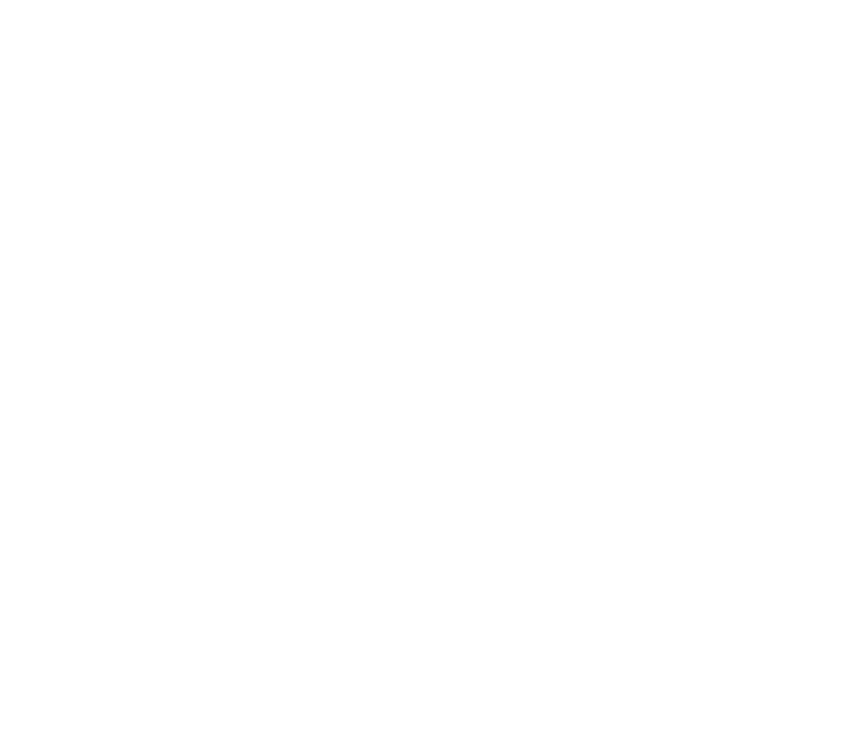
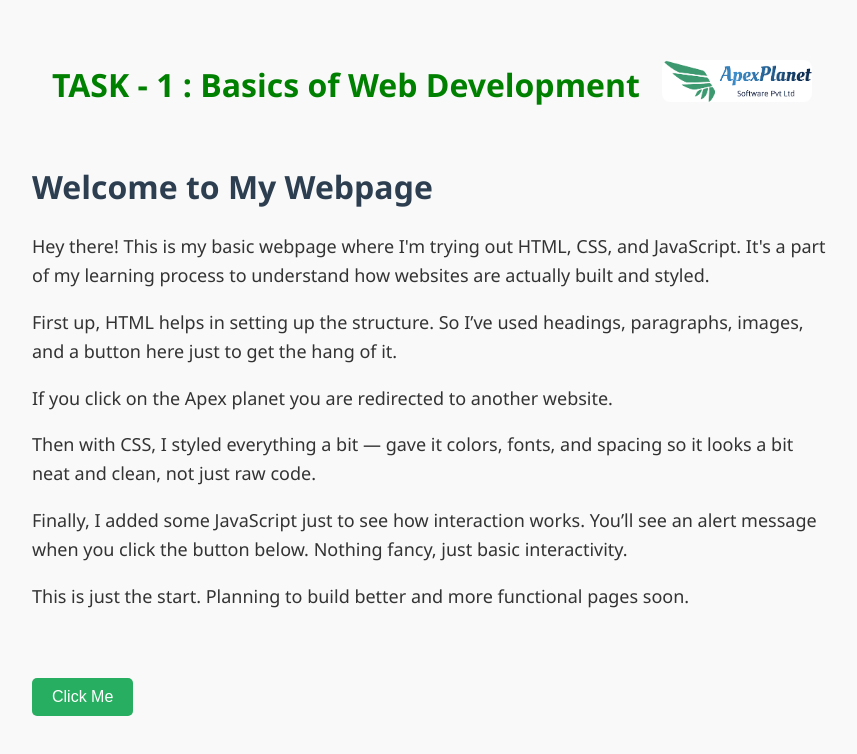
Before and after one commit to vamsi-krishna-7/apex, a plain HTML site: page Task 1/index.html in a window 1280 px wide. Shown: the whole page, without its empty margins (208-1065 px from the left). Drawn offline with Linux system fonts and the light colour scheme.

Commit message:
Add files via upload

```diff
--- a/Task 1/index.html
+++ b/Task 1/index.html
@@ -1,3 +1,47 @@
-<html>
+<!DOCTYPE html>
+<html lang="en">
+<head>
+    <meta charset="UTF-8">
+    <title>My First Webpage</title>
+    <link rel="stylesheet" href="style.css">
+</head>
+<body>
+    <div class="header-flex">
+    <h1>TASK - 1 : Basics of Web Development</h1>
+    <a href="https://apexplanet.in">
+        <img src="apex logo.png" alt="ApexPlanet Logo">
+    </a>
+    </div>
 
+    <h1>Welcome to My Webpage</h1>
+
+    <p>Hey there! This is my basic webpage where I'm trying out HTML, CSS, and JavaScript.
+       It's a part of my learning process to understand how websites are actually built and styled.</p>
+
+    <p>First up, HTML helps in setting up the structure.
+        So I’ve used headings, paragraphs, images, and a button here just to get the hang of it.</p>
+
+    <p>If you click on the Apex planet you are redirected to another website.</p>
+
+    <p>Then with CSS, I styled everything a bit — gave it colors, fonts, and spacing so it looks a bit neat and clean, not just raw code.</p>
+
+    <p>Finally, I added some JavaScript just to see how interaction works.
+        You’ll see an alert message when you click the button below. Nothing fancy, just basic interactivity.</p>
+
+    <p>This is just the start. Planning to build better and more functional pages soon.</p>
+
+
+    <a href="https://apexplanet.in/">
+
+    </a>
+
+    <br><br>
+    <button onclick="showAlert()">Click Me</button>
+
+    <script>
+        function showAlert() {
+            alert("You clicked the button! This shows basic JavaScript interactivity.");
+        }
+    </script>
+</body>
 </html>
--- /dev/null
+++ b/Task 1/style.css
@@ -0,0 +1,80 @@
+body {
+    background-color: #f9f9f9;
+    font-family: 'Segoe UI', Tahoma, Geneva, Verdana, sans-serif;
+    margin: 40px;
+    margin-top: 10px;
+    padding: 20px;
+    color: #333;
+    line-height: 1.6;
+    max-width: 800px;
+    margin-left: auto;
+    margin-right: auto;
+}
+
+h1 {
+    color: #2c3e50;
+    margin-bottom: 20px;
+}
+
+p {
+    font-size: 18px;
+    margin-bottom: 16px;
+}
+
+
+
+    .header-flex {
+    display: flex;
+    justify-content: space-between;
+    align-items: center;
+    padding: 10px 20px;
+}
+
+.header-flex h1 {
+    margin: 0;
+    color: green;
+    font-size: 2em;
+}
+
+.header-flex img {
+    width: 150px;
+    height: auto;
+}
+
+img {
+    width: 100%;
+    max-width: 250px;
+    margin: 20px 0;
+    border-radius: 8px;
+}
+
+button {
+    padding: 10px 20px;
+    font-size: 16px;
+    background-color: #27ae60;
+    color: white;
+    border: none;
+    border-radius: 5px;
+    cursor: pointer;
+    transition: background-color 0.3s;
+}
+
+button:hover {
+    background-color: #219150;
+}
+a {
+    color: #219150;
+}
+.link:hover{
+    text-decoration: underline;
+}
+
+.logo {
+    display: inline;
+}
+
+.task {
+    color:#219150;
+    font-size: 34px;
+    display: inline;
+}
```
Also changed, not shown: Task 1/apex logo.png (added).
